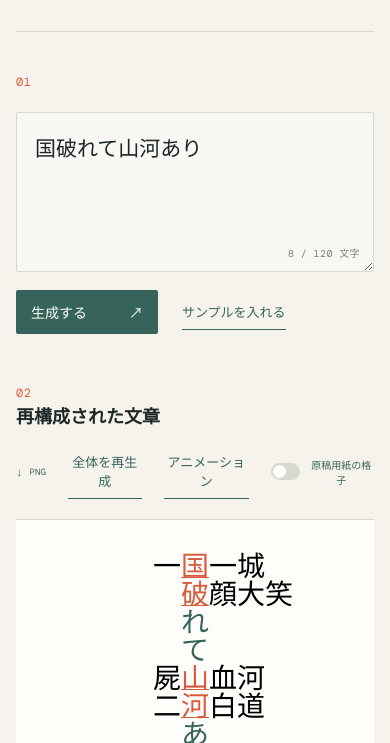
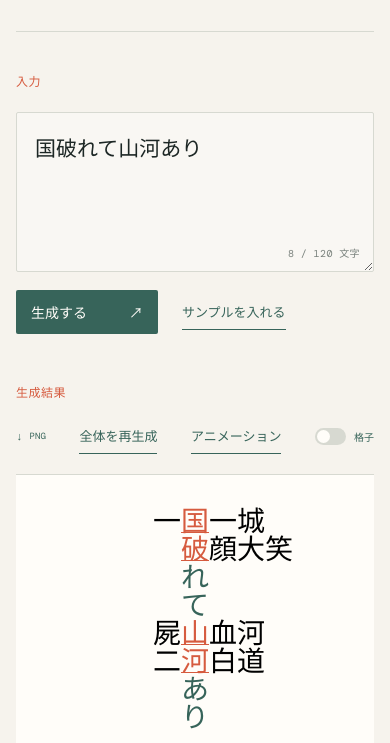
Before and after one commit to alx-1000/tateyomi, a plain HTML site: page index.html in a window 390 px wide. Shown: the part 126-869 px from the top of the page. Drawn offline with nearby package versions, Linux system fonts and the light colour scheme.

Commit message:
for phones

```diff
--- a/index.html
+++ b/index.html
@@ -5,7 +5,7 @@
   <meta name="viewport" content="width=device-width, initial-scale=1">
   <meta name="theme-color" content="#f6f3ed">
   <title>四字熟語縦読みジェネレーター</title>
-  <link rel="stylesheet" href="style.css?v=5">
+  <link rel="stylesheet" href="style.css?v=6">
 </head>
 <body>
   <main class="shell">
@@ -16,7 +16,7 @@
 
     <section class="composer" aria-labelledby="input-heading">
       <div class="section-label">
-        <span class="section-number">01</span>
+        <span class="section-number">入力</span>
       </div>
       <div class="input-row">
         <label class="sr-only" for="source-text">変換する文章</label>
@@ -34,8 +34,7 @@
     <section class="result-section" aria-labelledby="result-heading">
       <div class="result-heading-row">
         <div class="section-label">
-          <span class="section-number">02</span>
-          <h2 id="result-heading">再構成された文章</h2>
+          <span class="section-number">生成結果</span>
         </div>
         <div class="result-actions" id="result-actions" hidden>
           <button class="icon-button" id="png-button" type="button" title="PNG画像として保存" aria-label="PNG画像として保存">↓<span>PNG</span></button>
@@ -43,7 +42,7 @@
           <button class="text-button" id="animation-button" type="button" aria-pressed="false">アニメーション</button>
           <button class="grid-toggle" id="grid-toggle" type="button" aria-pressed="false">
             <span class="toggle-track" aria-hidden="true"><span></span></span>
-            <span>原稿用紙の格子</span>
+            <span>格子</span>
           </button>
         </div>
       </div>
--- a/style.css
+++ b/style.css
@@ -88,8 +88,7 @@ textarea:focus { border-color: var(--green); background: #fffdf9; }
   .composer { padding: 35px 0 44px; }
   .result-heading-row { align-items: flex-start; flex-direction: column; gap: 16px; }
   .result-actions { width: 100%; justify-content: space-between; }
-  .result-frame { padding: 30px 12px; }
+  .result-frame { --grid-unit: 28px; padding: 30px 12px; }
   .composition { gap: 0; }
-  .composition-row { --grid-unit: 28px; }
   .footer { flex-direction: column; gap: 7px; }
 }
```
